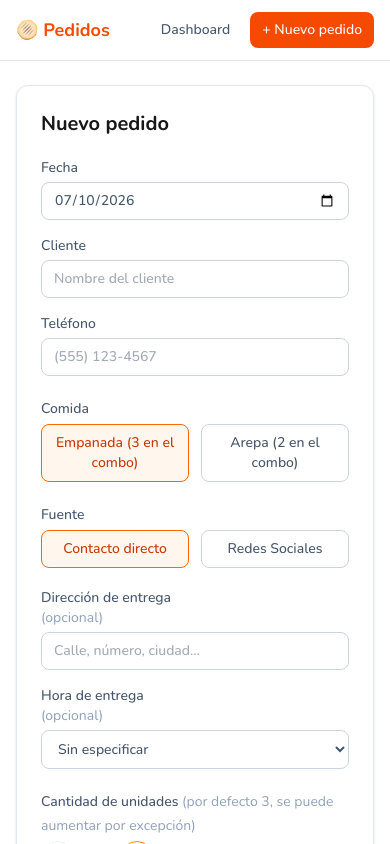
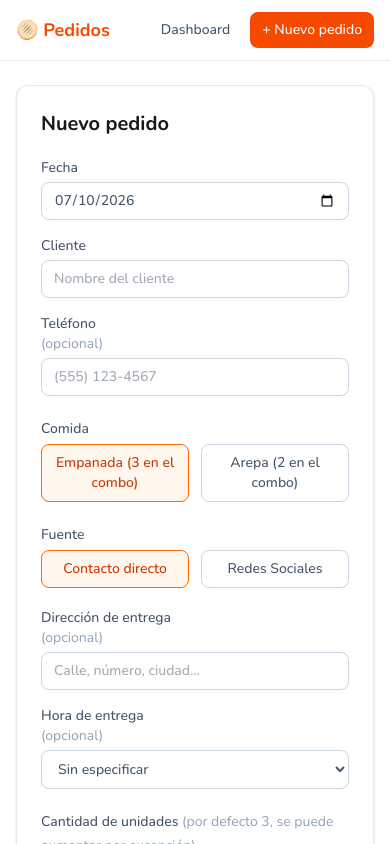
Before and after one commit to oneillsun/food-order, a Next.js app: page /nuevo in a window 390 px wide. Shown: the top 844 px of the page. Built offline with nearby package versions, Linux system fonts and the light colour scheme.

Commit message:
Make customer phone number optional
Co-Authored-By: Claude Sonnet 5 <noreply@anthropic.com>

```diff
--- a/components/OrderForm.jsx
+++ b/components/OrderForm.jsx
@@ -180,10 +180,9 @@ export default function OrderForm({ order = null }) {
           />
         </label>
         <label className="flex flex-col text-sm font-medium text-slate-600">
-          Teléfono
+          Teléfono <span className="font-normal text-slate-400">(opcional)</span>
           <input
             type="tel"
-            required
             inputMode="tel"
             value={telefono}
             onChange={(e) => setTelefono(formatPhone(e.target.value))}
--- a/lib/validate-order.js
+++ b/lib/validate-order.js
@@ -18,7 +18,7 @@ export function validateOrderInput(body) {
   const {
     fecha,
     cliente,
-    telefono,
+    telefono = "",
     comida,
     sabores,
     fuente = SOURCES[0],
@@ -32,7 +32,7 @@ export function validateOrderInput(body) {
   if (!cliente || typeof cliente !== "string" || !cliente.trim()) {
     return { error: "El nombre del cliente es obligatorio." };
   }
-  if (typeof telefono !== "string" || !US_PHONE_REGEX.test(telefono)) {
+  if (typeof telefono !== "string" || (telefono && !US_PHONE_REGEX.test(telefono))) {
     return { error: "El teléfono debe tener el formato de EE.UU.: (555) 123-4567." };
   }
   if (!FOOD_TYPES.includes(comida)) {
```
